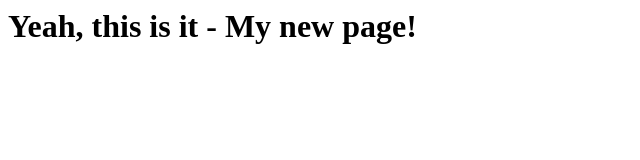
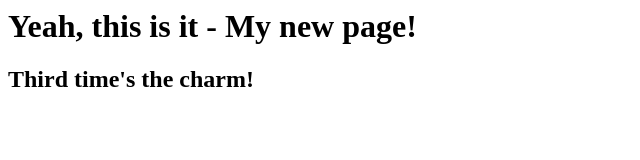
Before and after one commit to jhalls/third_one, a plain HTML site: page index.html in a window 1280 px wide. Shown: the whole page, without its empty margins (0-640 px from the left). Drawn offline with Linux system fonts and the light colour scheme.

Commit message:
third time

```diff
--- a/index.html
+++ b/index.html
@@ -1 +1,3 @@
 <h1>Yeah, this is it - My new page!</h1>
+
+<h2>Third time's the charm!</h2>
```
